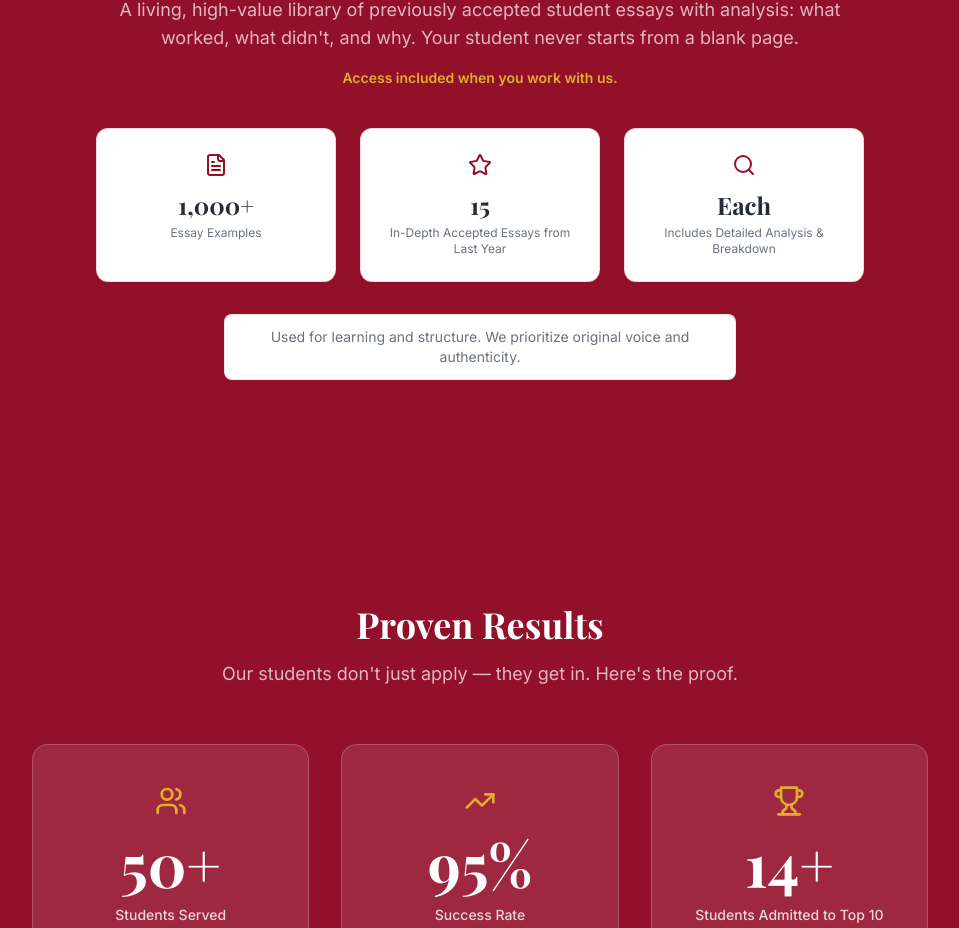
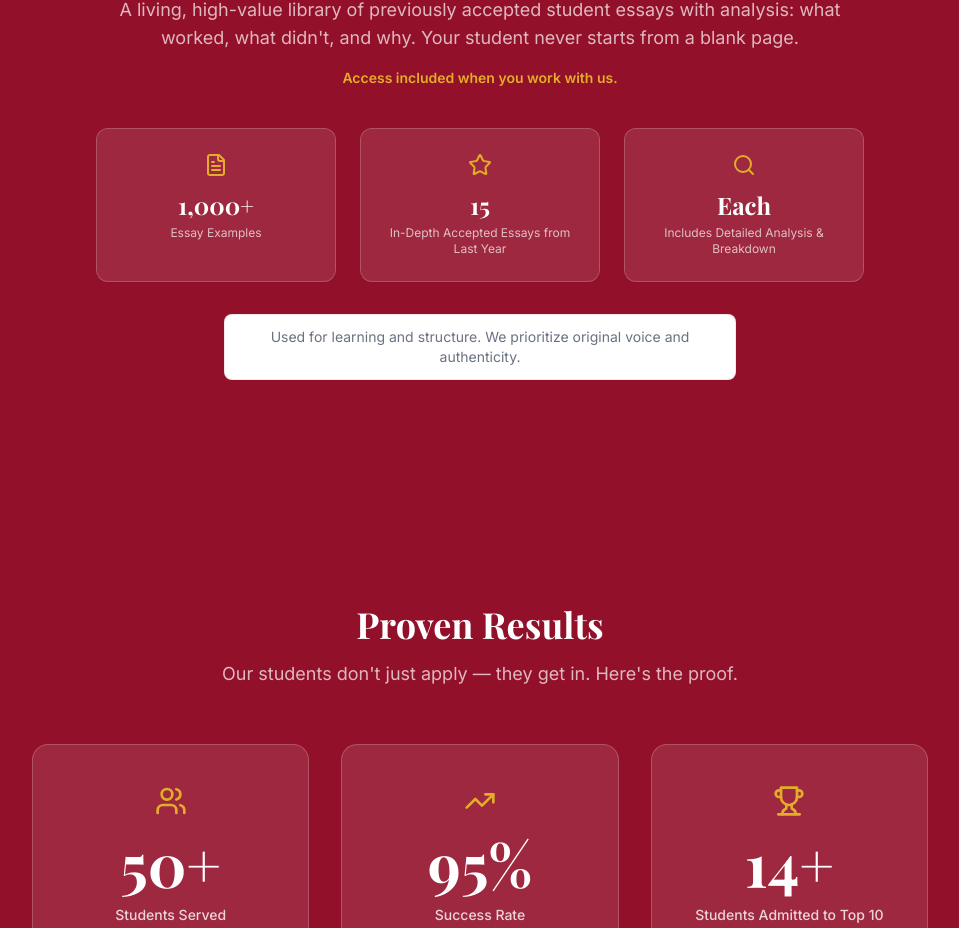
Before and after one commit to Samsamweb/limitless-steps-admit, a React (Vite) app: page / in a window 1280 px wide. Shown: the part 2772-3700 px from the top of the page, without its empty margins (160-1119 px from the left). Built offline with nearby package versions, Linux system fonts and the light colour scheme; the HTML template or start-up script is replaced by a standard one; a web font is replaced by a local one.

Commit message:
Preceding changes

```diff
--- a/src/components/EssayDatabaseSection.tsx
+++ b/src/components/EssayDatabaseSection.tsx
@@ -25,10 +25,10 @@ export function EssayDatabaseSection() {
 
         <div className="grid sm:grid-cols-3 gap-6 max-w-3xl mx-auto mb-8">
           {metrics.map((m) => (
-            <div key={m.label} className="bg-background border border-primary/15 rounded-xl p-6 text-center shadow-sm">
-              <m.icon className="h-6 w-6 text-primary mx-auto mb-3" />
-              <div className="font-display text-2xl font-bold text-foreground mb-1">{m.value}</div>
-              <div className="text-xs text-muted-foreground">{m.label}</div>
+            <div key={m.label} className="bg-primary-foreground/10 border border-primary-foreground/20 rounded-xl p-6 text-center shadow-sm">
+              <m.icon className="h-6 w-6 text-accent mx-auto mb-3" />
+              <div className="font-display text-2xl font-bold text-primary-foreground mb-1">{m.value}</div>
+              <div className="text-xs text-primary-foreground/70">{m.label}</div>
             </div>
           ))}
         </div>
```
